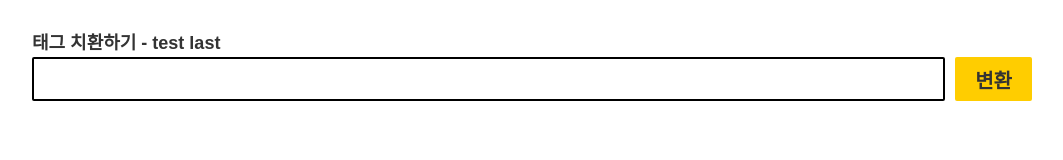
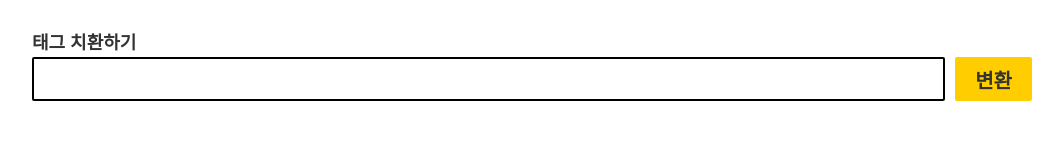
Before and after one commit to jude-ui/change, a Vue app: page / in a window 1280 px wide. Shown: the top 160 px of the page, without its empty margins (108-1171 px from the left). Built offline with nearby package versions, Linux system fonts and the light colour scheme.

Commit message:
test last 원복

```diff
--- a/src/App.vue
+++ b/src/App.vue
@@ -1,6 +1,6 @@
 <template>
   <div class="container">
-    <h2>태그 치환하기 - test last</h2>
+    <h2>태그 치환하기</h2>
     <div class="group_inp">
       <input
         type="text"
```
Also changed, not shown: 1 other file (tests, documents, lock files or other folders).
